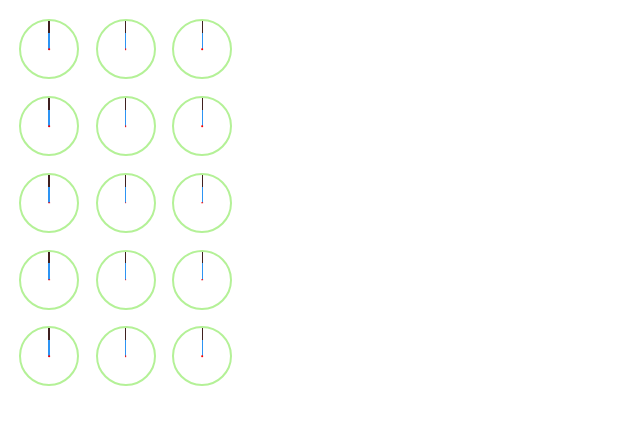
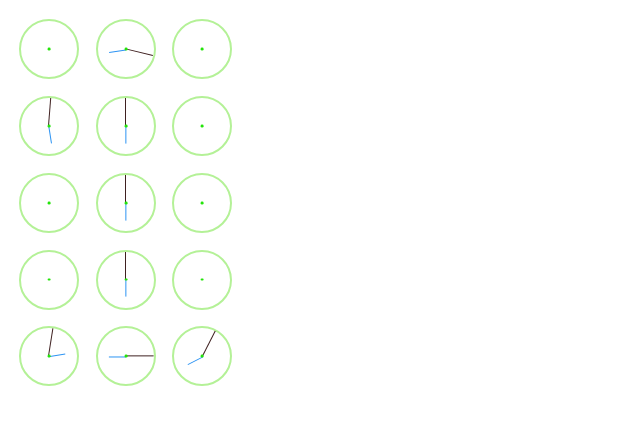
Before and after one commit to fullstack-storyteller/CountToN, a plain HTML site: page index.html in a window 1280 px wide. Shown: the whole page, without its empty margins (0-640 px from the left). Drawn offline with Linux system fonts and the light colour scheme.

Commit message:
0-9 digits now showing with interval

```diff
--- a/magic.js
+++ b/magic.js
@@ -230,6 +230,9 @@ const rotateNeedle = (row, col, whichNeedle, angle) => {
     document
       .querySelector(`#circle-${row}${col} .needle-${whichNeedle}`)
       .style.setProperty('transform', `rotateZ(${angle}deg)`);
+    document
+      .querySelector(`#circle-${row}${col} .needle-${whichNeedle}`)
+      .style.setProperty('display', `initial`);
   }
 };
 
@@ -249,3 +252,16 @@ const showNum = function (num) {
   }
 };
 // showNum(0);
+let number = 0;
+
+const start = () => {
+  showNum(number);
+  number++;
+  stop();
+};
+let interval = setInterval(start, 2500);
+const stop = () => {
+  if (number === 10) {
+    clearInterval(interval);
+  }
+};
--- a/myStyle.css
+++ b/myStyle.css
@@ -23,12 +23,12 @@
 }
 .circle::after {
   content: '';
-  background: red;
+  background: rgb(35, 228, 9);
   position: absolute;
   top: 50%;
   left: 50%;
-  width: 3%;
-  height: 3%;
+  width: 5%;
+  height: 5%;
   z-index: 10;
   transform: translate(-50%, -50%);
   border-radius: 50%;
```
